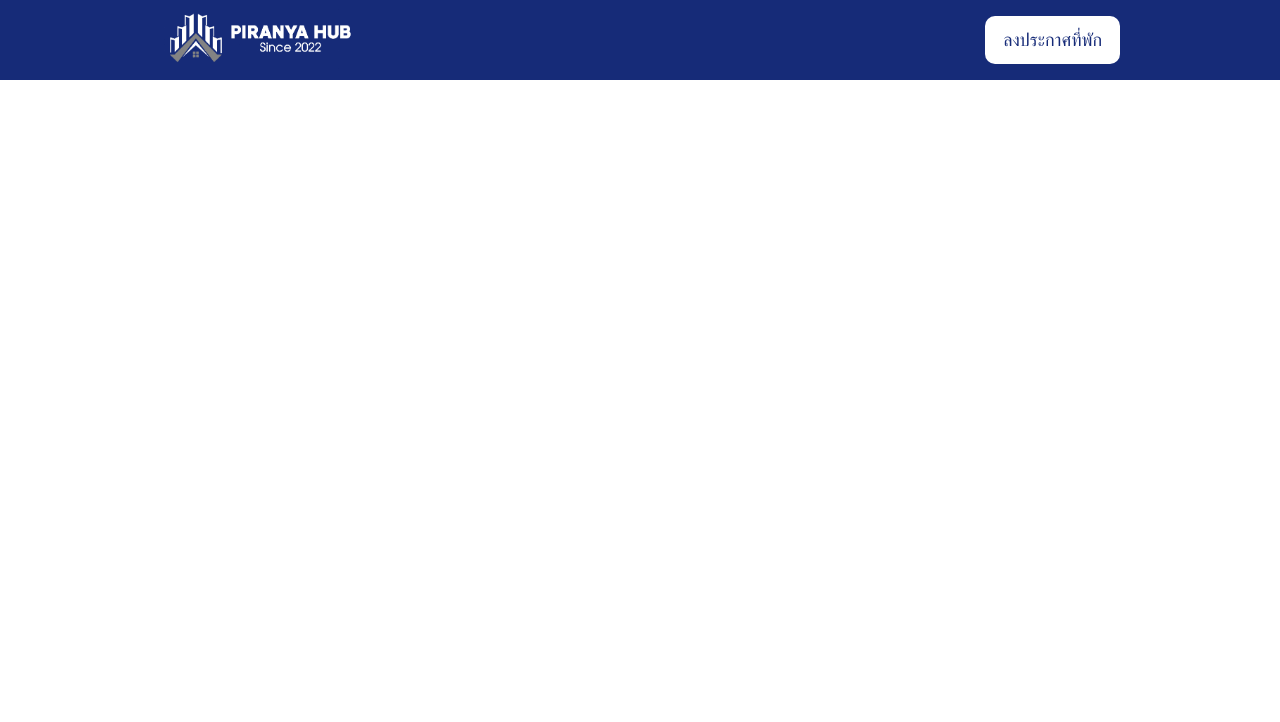
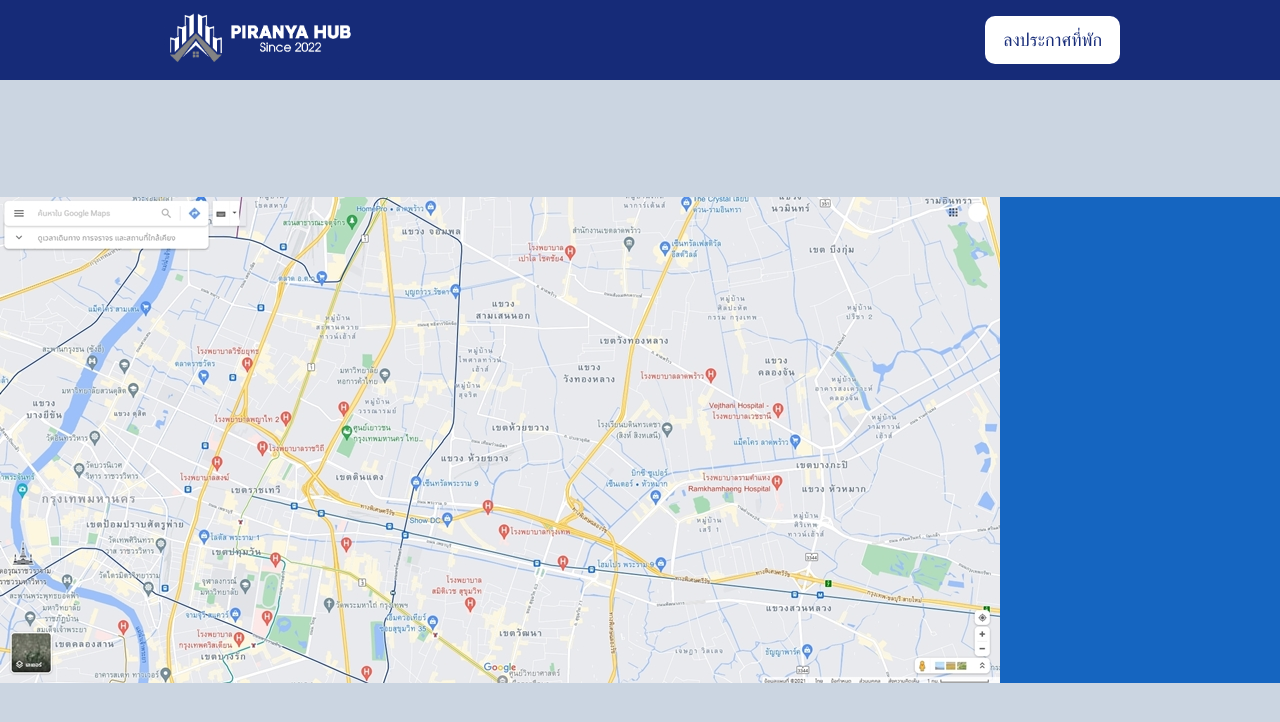
Before and after one commit to poomsakk/piranya-hub, a React (Create React App) app in the folder frontend/: page / in a window 1280 px wide. Before the commit this address had no page. Shown: the top 722 px of the page. Built offline with nearby package versions, Linux system fonts and the light colour scheme.

Commit message:
add(main_page): main page added

```diff
--- a/frontend/src/App.js
+++ b/frontend/src/App.js
@@ -1,37 +1,39 @@
-import {Routes, Route} from 'react-router-dom'
+import { Routes, Route } from "react-router-dom";
 
-import Header from './components/Header'
-import Banner from './components/Banner'
-import Content from './components/Content'
-import CallToAction from './components/CallToAction'
-import Page404 from './components/Page404'
-import Information from './Register/1_Information'
-import Contact from './Register/8_Contact'
-import Cost from './Register/4_Cost'
-import Detail from './Register/5_Detail'
-import Facility from './Register/2_Facility'
-import Image from './Register/6_Image'
-import Promotion from './Register/7_Promotion'
-import Type from './Register/3_Type'
+import Header from "./components/Header";
+import Banner from "./components/Banner";
+import Content from "./components/Content";
+import CallToAction from "./components/CallToAction";
+import Page404 from "./components/Page404";
+import Information from "./Register/1_Information";
+import Contact from "./Register/8_Contact";
+import Cost from "./Register/4_Cost";
+import Detail from "./Register/5_Detail";
+import Facility from "./Register/2_Facility";
+import Image from "./Register/6_Image";
+import Promotion from "./Register/7_Promotion";
+import Type from "./Register/3_Type";
+import MainPage from "./pages/MainPage";
 
 function App() {
   return (
     <div>
-        <Header/>
-        <Routes>
-            <Route path = "/Banner"element={<Banner />} />
-            <Route path = "/Content"element={<Content />} />
-            <Route path = "/CallToAction"element={<CallToAction />} />
-            <Route path = "/Page404"element={<Page404 />} />
-            <Route path = "/information"element={<Information />} />
-            <Route path = "/contact"element={<Contact />} />
-            <Route path = "/cost"element={<Cost />} />
-            <Route path = "/detail"element={<Detail />} />
-            <Route path = "/facility"element={<Facility />} />
-            <Route path = "/image"element={<Image />} />
-            <Route path = "/type"element={<Type />} />
-            <Route path = "/promotion"element={<Promotion />} />
-        </Routes>
+      <Header />
+      <Routes>
+        <Route path="/" element={<MainPage/>} />
+        <Route path="/Banner" element={<Banner />} />
+        <Route path="/Content" element={<Content />} />
+        <Route path="/CallToAction" element={<CallToAction />} />
+        <Route path="/Page404" element={<Page404 />} />
+        <Route path="/information" element={<Information />} />
+        <Route path="/contact" element={<Contact />} />
+        <Route path="/cost" element={<Cost />} />
+        <Route path="/detail" element={<Detail />} />
+        <Route path="/facility" element={<Facility />} />
+        <Route path="/image" element={<Image />} />
+        <Route path="/type" element={<Type />} />
+        <Route path="/promotion" element={<Promotion />} />
+      </Routes>
     </div>
   );
 }
--- a/frontend/src/Register/1_Information.js
+++ b/frontend/src/Register/1_Information.js
@@ -3,6 +3,7 @@
 import Stepper from "@mui/material/Stepper";
 import Step from "@mui/material/Step";
 import StepLabel from "@mui/material/StepLabel";
+import { Link } from "react-router-dom";
 
 function information() {
   const steps = ["", "", "", "", "", "", "", ""];
@@ -244,10 +245,9 @@
             name="name"
           />
           <div className="flex justify-end ml-5 mr-5 mt-8">
-            <a href="/facility">
-              <button
-                href="/facility"
-                class="
+            <button
+              href="/facility"
+              class="
                           bg-[#162B78]
                           font-IBMPlexSansThai
                           hover:bg-white
@@ -259,10 +259,9 @@
                           border border-[#162B78]
                         shadow-md shadow-[#162B78]
                           "
-              >
-                ถัดไป
-              </button>
-            </a>
+            >
+              <Link to={"/facility"}>ถัดไป</Link>
+            </button>
           </div>
         </div>
       </div>
--- a/frontend/src/components/Header.js
+++ b/frontend/src/components/Header.js
@@ -2,6 +2,7 @@
 import { FiMenu, FiX } from "react-icons/fi";
 import './Header.css'
 import logo from "../image/logo1.png"
+import { Link } from 'react-router-dom';
 
 function Header() {
 
@@ -14,9 +15,9 @@
             <div className='container'>
                 <div className='header-con'>
                     <div className='logo-container'>
-                        <a href ='/'><img className='h-16' src={logo}/> </a>
+                        <Link to ='/'><img className='h-16' src={logo}/> </Link>
                     </div>
-                    <a href="/information" className="Resgistor-btn font-IBMPlexSansThai text-lg ">ลงประกาศที่พัก</a>
+                    <Link to="/information" className="Resgistor-btn font-IBMPlexSansThai text-lg ">ลงประกาศที่พัก</Link>
                     <div className='mobile-menu' onClick={handleClick}>
                         {click ?(<FiX/>) : (<FiMenu/>)}
                     </div>
--- a/frontend/src/index.js
+++ b/frontend/src/index.js
@@ -2,19 +2,11 @@
 import ReactDOM from 'react-dom/client';
 import './index.css';
 import App from './App';
-import reportWebVitals from './reportWebVitals';
 import { BrowserRouter } from 'react-router-dom';
 
 const root = ReactDOM.createRoot(document.getElementById('root'));
 root.render(
-  <React.StrictMode>
     <BrowserRouter>
       <App />
     </BrowserRouter>
-  </React.StrictMode>
 );
-
-// If you want to start measuring performance in your app, pass a function
-// to log results (for example: reportWebVitals(console.log))
-// or send to an analytics endpoint. Learn more: https://bit.ly/CRA-vitals
-reportWebVitals();
--- /dev/null
+++ b/frontend/src/pages/MainPage.jsx
@@ -0,0 +1,26 @@
+import { Box, Container, Typography } from "@mui/material";
+import React from "react";
+import googleMap from "../image/google-map.jpg";
+
+const MainPage = () => {
+  return (
+    <div className="p-0 h-[calc(100vh-80px)]">
+      <div className="bg-slate-300 h-full w-full flex flex-row justify-evenly items-center ">
+        <img src={googleMap} alt="" />
+        <Box
+          sx={{
+            width: 500,
+            height: 486,
+            backgroundColor: "primary.dark",
+            "&:hover": {
+              backgroundColor: "primary.main",
+              opacity: [0.9, 0.8, 0.7],
+            },
+          }}
+        ></Box>
+      </div>
+    </div>
+  );
+};
+
+export default MainPage;
--- a/frontend/src/reportWebVitals.js
+++ /dev/null
@@ -1,13 +0,0 @@
-const reportWebVitals = onPerfEntry => {
-  if (onPerfEntry && onPerfEntry instanceof Function) {
-    import('web-vitals').then(({ getCLS, getFID, getFCP, getLCP, getTTFB }) => {
-      getCLS(onPerfEntry);
-      getFID(onPerfEntry);
-      getFCP(onPerfEntry);
-      getLCP(onPerfEntry);
-      getTTFB(onPerfEntry);
-    });
-  }
-};
-
-export default reportWebVitals;
```
Also changed, not shown: frontend/src/App.css (+0 -14 lines), frontend/src/setupTests.js (deleted, +0 -5 lines), frontend/src/image/google-map.jpg (added), frontend/src/logo.svg (deleted).
